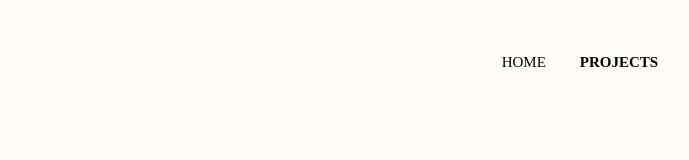
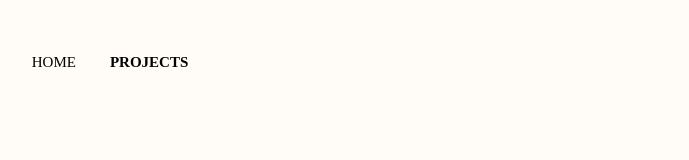
Before and after one commit to msuchil/msuchil.github.io, a plain HTML site: page index.html in a window 1280 px wide. Shown: the whole page, without its empty margins (530-1219 px from the left). Drawn offline with Linux system fonts and the light colour scheme.

Commit message:
link tab formatting

```diff
--- a/style.css
+++ b/style.css
@@ -19,14 +19,14 @@ nav{
 
 /* positions tab links in a row */
 .nav-links{
-    flex: 1;
-    text-align: right;
+    flex: 1;                                /* occupies all the space in the row */
+    text-align: center;                      /* text will be on the right side */
 }
 
 /* link tab spacing */
 .nav-links ul li{
-    list-style: none;
-    display: inline-block;
+    list-style: none;                       /* no bullet points */
+    display: inline-block;                  /* horizontal */
     padding: 8px 15px;
     position: relative;
 }
```
